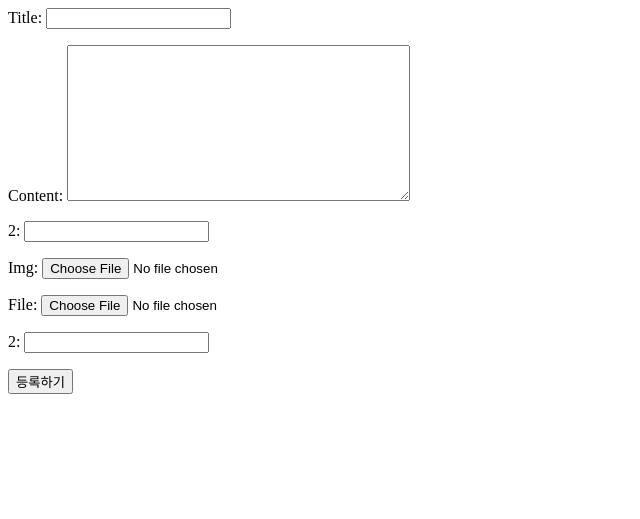
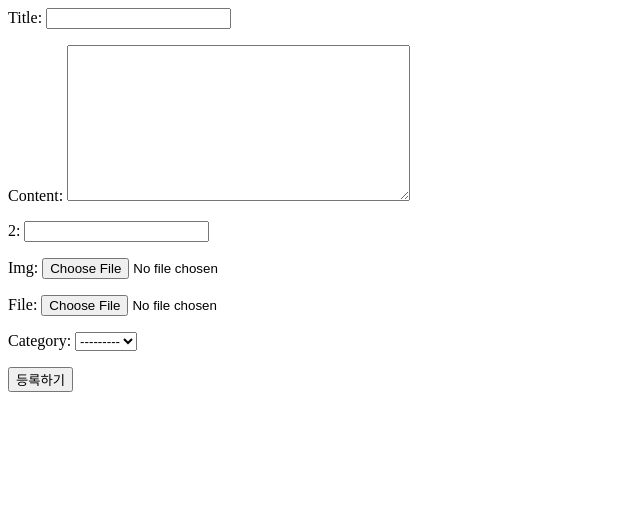
Before and after one commit to namseohyeon/cheer, a Django app: page /board/ in a window 1280 px wide. Shown: the top 519 px of the page, without its empty margins (0-640 px from the left). Run offline with Django 4.2, Linux system fonts and the light colour scheme; data that the repository does not hold is empty.

Commit message:
카테고리 기능 구현

```diff
--- a/mainapp/admin.py
+++ b/mainapp/admin.py
@@ -1,5 +1,9 @@
 from django.contrib import admin
-from .models import Post, Comment
+from .models import Post, Comment,Category
 # Register your models here.
 admin.site.register(Post)
 admin.site.register(Comment)
+class CategoryAdmin(admin.ModelAdmin):
+    prepopulated_fields = {'slug': ('name', )}
+
+admin.site.register(Category, CategoryAdmin)
--- a/mainapp/forms.py
+++ b/mainapp/forms.py
@@ -4,7 +4,7 @@ from .models import Post, Comment
 class PostForm(forms.ModelForm):
     class Meta:
         model = Post
-        fields = ('title', 'content', 'Tag','img','file','categoty')
+        fields = ('title', 'content', 'Tag','img','file','category')
 
 
 class CommentForm(forms.ModelForm):
--- a/mainapp/models.py
+++ b/mainapp/models.py
@@ -2,18 +2,32 @@ from django.db import models
 from account.models import User
 
 # Create your models here.
+class Category(models.Model):
+    name = models.CharField(max_length=50, unique=True)
+    slug = models.SlugField(max_length=200, unique=True, allow_unicode=True)
+
+    def __str__(self):
+        return self.name
+
+    class Meta:
+        verbose_name_plural = 'Categories'
+
+    def get_absolute_url(self):
+        return f'mainapp/category/{self.slug}/'
+
 class Post(models.Model):
     title = models.CharField(max_length=30)
     content = models.TextField()
     Tag = models.IntegerField(2)
-    categoty = models.IntegerField(2)
     img = models.ImageField(blank=True, null=True, upload_to='cheer_photo/%y/%m/%d/')
     file = models.FileField(blank=True, null=True, upload_to='cheer_file/%y/%m/%d/')
     date = models.DateTimeField(auto_now_add=True)
+    category = models.ForeignKey(Category, null=True, on_delete=models.SET_NULL)
     # user = models.ForeignKey(Account,on_delete=models.CASCADE)
 
 
     scrap = models.ManyToManyField(User, blank=True, related_name='scrap_name')
+
     def __str__(self):
         return self.title
 
--- a/mainapp/templates/board_detail.html
+++ b/mainapp/templates/board_detail.html
@@ -1,3 +1,5 @@
+{{ post.title }}<br>
+{{ post.category }}<br>
 {{ post.content }}<br>
 <img src="{{ post.img.url }}" width="300"><br>
 {% if post.file %}
--- /dev/null
+++ b/mainapp/templates/cateogory_page.html
@@ -0,0 +1,6 @@
+<h1>{% if category %}<span class="badge bg-secondary float-end">{{ category }}</span>{% endif %}</h1>
+{% for p in post_list %}
+{{ p.title }}<br>
+{{ p.content }}<br>
+<img src="{{ p.img.url }}" width="300px">
+{% endfor %}
--- a/mainapp/templates/main.html
+++ b/mainapp/templates/main.html
@@ -1,4 +1,6 @@
-
+{% for c in category %}
+  <a href="{{ c.get_absolute_url }}">{{c}}<br>
+{% endfor %}<br>
 {% if user.is_authenticated %}
   <span>{{ user.name }}님 환영합니다 *^^*</span>
   <a class="dropdown-item" href="{% url 'logout' %}" data-toggle="modal" data-target="#logoutModal">
@@ -25,6 +27,7 @@
         <a href="{% url 'board_detail' pk=p.pk %}">
         {{ p.title }}<br>
         {{ p.content }}<br>
+        {{ p.category }}<br>
         <img src="{{ p.img.url }}" width="300"><br>
         {{ p.date }}
         </a>
--- a/mainapp/urls.py
+++ b/mainapp/urls.py
@@ -7,7 +7,7 @@ urlpatterns = [
     path('', views.main, name="main"),
     path('board/', views.board_post, name="board_post"),
     path('board/<int:pk>/', views.board_detail, name="board_detail"),
-
+    path('mainapp/category/<str:slug>/', views.category_page),
     path('comment_create/<int:pk>/', views.comment_create, name="comment_create"),
     path('comment_update/<int:pk>/', views.comment_update, name="comment_update"),
     path('comment_delete/<int:pk>/', views.comment_delete, name="comment_delete"),
--- a/mainapp/views.py
+++ b/mainapp/views.py
@@ -1,10 +1,11 @@
 from django.shortcuts import get_object_or_404, redirect, render
-from .models import Post, Comment
+from .models import Post, Comment, Category
 from mainapp.forms import PostForm, CommentForm
 # Create your views here.
 def main(request):
     post = Post.objects.all()
-    return render(request, 'main.html',{'post':post})
+    category = Category.objects.all()
+    return render(request, 'main.html',{'post':post,'category':category})
 
 
 def board_post(request):
@@ -68,3 +69,16 @@ def scrap(request, pk):
 def scrap_list(request):
     user = request.user
     return render(request, 'mypage.html', {'user':user})
+
+def category_page(request, slug):
+    category = Category.objects.get(slug=slug)
+
+    return render(
+        request,
+        'cateogory_page.html',
+        {
+            'post_list': Post.objects.filter(category=category),
+            'categories': Category.objects.all(),
+            'category': category
+        }
+    )
```
